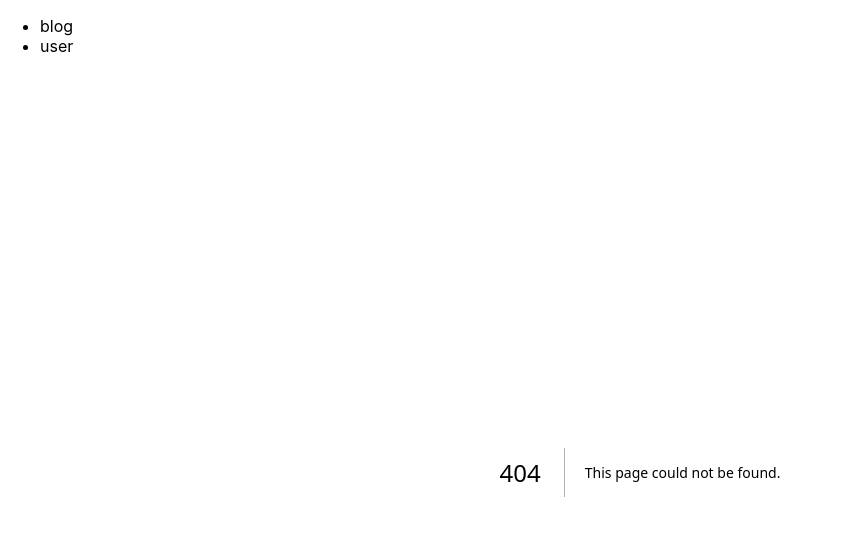
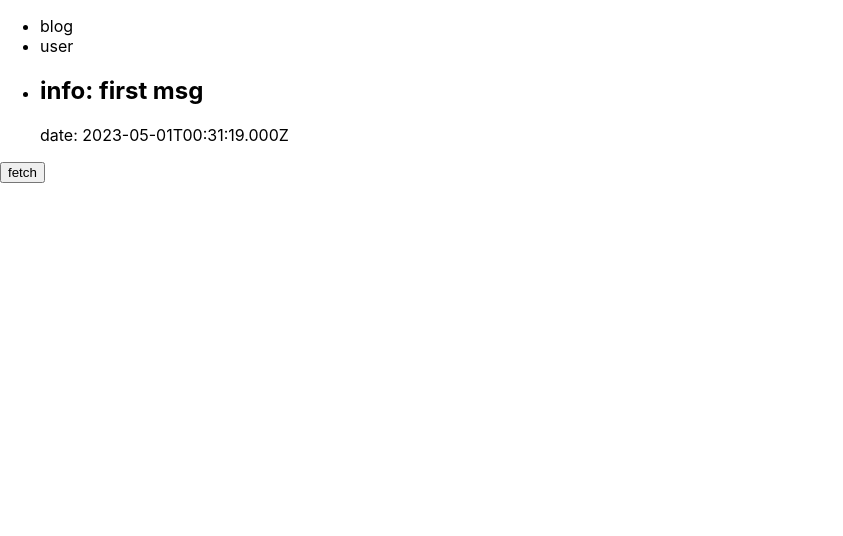
Before and after one commit to nicolaskruger/redux-blog, a Next.js app: page /notify in a window 1280 px wide. Before the commit this address had no page. Shown: the top 536 px of the page, without its empty margins (0-843 px from the left). Built offline with nearby package versions, Linux system fonts and the light colour scheme.

Commit message:
feat: :sparkles: notifycation

```diff
--- /dev/null
+++ b/src/features/notification/notificationSlicer.ts
@@ -0,0 +1,49 @@
+import { createAsyncThunk, createSlice } from "@reduxjs/toolkit";
+import { AppState } from "../../store";
+import axios from "axios";
+import { add, subDays } from "date-fns";
+
+export type Notify = {
+  info: string;
+  date: string;
+};
+
+const initialState: Notify[] = [
+  {
+    info: "first msg",
+    date: subDays(new Date(), 12).toISOString(),
+  },
+];
+
+export const fetchLastNotify = createAsyncThunk(
+  "notify/fetchLastNotify",
+  async (_, { getState }) => {
+    const notify = selectNotify(getState() as AppState);
+    const [lastNotification] = notify;
+
+    const response = await axios.get<Notify[]>("/api/notify", {
+      params: {
+        since: lastNotification.date,
+      },
+    });
+
+    return response.data;
+  }
+);
+
+const notifySlicer = createSlice({
+  name: "notify",
+  initialState,
+  reducers: {},
+  extraReducers: (builder) => {
+    builder.addCase(fetchLastNotify.fulfilled, (state, action) => {
+      return [...state, ...action.payload].sort((a, b) =>
+        b.date.localeCompare(a.date)
+      );
+    });
+  },
+});
+
+export default notifySlicer.reducer;
+
+export const selectNotify = (state: AppState) => state.notify;
--- /dev/null
+++ b/src/pages/api/notify.ts
@@ -0,0 +1,28 @@
+import { NextApiHandler } from "next";
+import { Notify } from "../../features/notification/notificationSlicer";
+import { subDays } from "date-fns";
+
+const infos: string[] = ["S2", "HelLo", "on fire", "owo", "lol", "kkkkk"];
+
+const generateRandomNotify = (): Notify => {
+  return {
+    info: infos[Math.floor(Math.random() * infos.length)],
+    date: subDays(new Date(), 10 * Math.random()).toISOString(),
+  };
+};
+
+const notification: Notify[] = "_"
+  .repeat(10)
+  .split("")
+  .map((v) => generateRandomNotify());
+
+const notifyHandler: NextApiHandler = (request, response) => {
+  const { since } = request.query;
+
+  const notify = notification
+    .sort((a, b) => b.date.localeCompare(a.date))
+    .filter((notify) => notify.date.localeCompare(since as string) >= 0);
+  return response.json(notify);
+};
+
+export default notifyHandler;
--- /dev/null
+++ b/src/pages/notify.tsx
@@ -0,0 +1,39 @@
+import { useDispatch, useSelector } from "react-redux";
+import {
+  Notify,
+  fetchLastNotify,
+  selectNotify,
+} from "../features/notification/notificationSlicer";
+import { useEffect, useState } from "react";
+
+const NotifyPage = () => {
+  const [notify, setNotify] = useState<Notify[]>([]);
+
+  const currentNotify = useSelector(selectNotify);
+
+  const dispatch = useDispatch();
+
+  const handleClick = () => {
+    dispatch(fetchLastNotify());
+  };
+
+  useEffect(() => {
+    setNotify(currentNotify);
+  }, [currentNotify]);
+
+  return (
+    <div>
+      <ul>
+        {notify.map(({ date, info }) => (
+          <li key={Math.random()}>
+            <h2>info: {info}</h2>
+            <p>date: {date}</p>
+          </li>
+        ))}
+      </ul>
+      <button onClick={handleClick}>fetch</button>
+    </div>
+  );
+};
+
+export default NotifyPage;
--- a/src/store.ts
+++ b/src/store.ts
@@ -3,11 +3,17 @@ import { configureStore, ThunkAction, Action } from "@reduxjs/toolkit";
 import counterReducer from "./features/counter/counterSlice";
 import blogReducer from "./features/blog/blogSlice";
 import userReducer from "./features/user/userSlicer";
+import notifyReducer from "./features/notification/notificationSlicer";
 import { useDispatch } from "react-redux";
 
 export function makeStore() {
   return configureStore({
-    reducer: { counter: counterReducer, blog: blogReducer, user: userReducer },
+    reducer: {
+      counter: counterReducer,
+      blog: blogReducer,
+      user: userReducer,
+      notify: notifyReducer,
+    },
   });
 }
 
```
